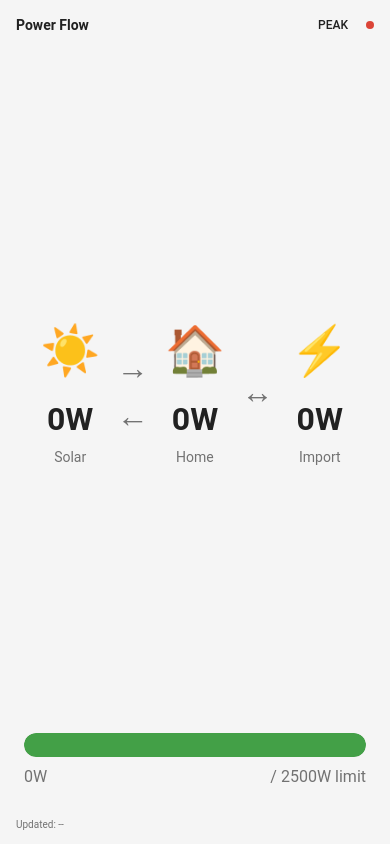
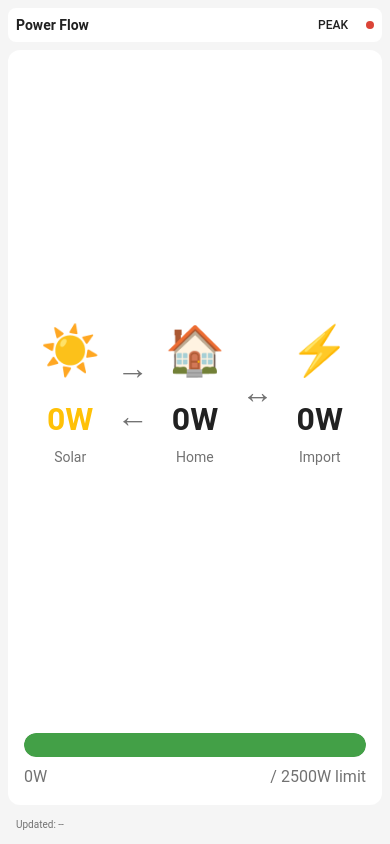
Before and after one commit to galletn/PowerManager, a FastAPI app: page /power in a window 390 px wide. Run offline with FastAPI, Linux system fonts and the light colour scheme; parts of the project's set-up code (start-up, migrations or seed data) failed here and were passed over.

Commit message:
Fix missing CSS variables for mobile compatibility
Added missing CSS variable aliases used by compact dashboards:
- --ha-card-bg (alias for --ha-card-background)
- --ha-text (alias for --ha-text-primary)
- --ha-solar (yellow color for PV/solar)
- --ha-secondary-bg (for nested elements)

Undefined CSS variables caused blank pages on iPhone/older mobile browsers.

🤖 Generated with [Claude Code](https://claude.com/claude-code)

Co-Authored-By: Claude Opus 4.5 <noreply@anthropic.com>

```diff
--- a/dashboard/static/style.css
+++ b/dashboard/static/style.css
@@ -4,9 +4,12 @@
     /* Home Assistant Light Theme Colors */
     --ha-background: #f5f5f5;
     --ha-card-background: #ffffff;
+    --ha-card-bg: #ffffff; /* Alias for compact dashboards */
+    --ha-secondary-bg: rgba(0,0,0,0.04); /* Secondary background for nested elements */
     --ha-primary-color: #03a9f4;
     --ha-accent-color: #ff9800;
     --ha-text-primary: #212121;
+    --ha-text: #212121; /* Alias for compact dashboards */
     --ha-text-secondary: #727272;
     --ha-divider: #e0e0e0;
     --ha-state-on: #4caf50;
@@ -15,6 +18,7 @@
     --ha-warning: #ffa600;
     --ha-success: #43a047;
     --ha-info: #039be5;
+    --ha-solar: #ffc107; /* Solar/PV color */
     --ha-card-shadow: 0 2px 2px 0 rgba(0,0,0,0.14), 0 1px 5px 0 rgba(0,0,0,0.12), 0 3px 1px -2px rgba(0,0,0,0.2);
     --ha-border-radius: 12px;
 }
```
